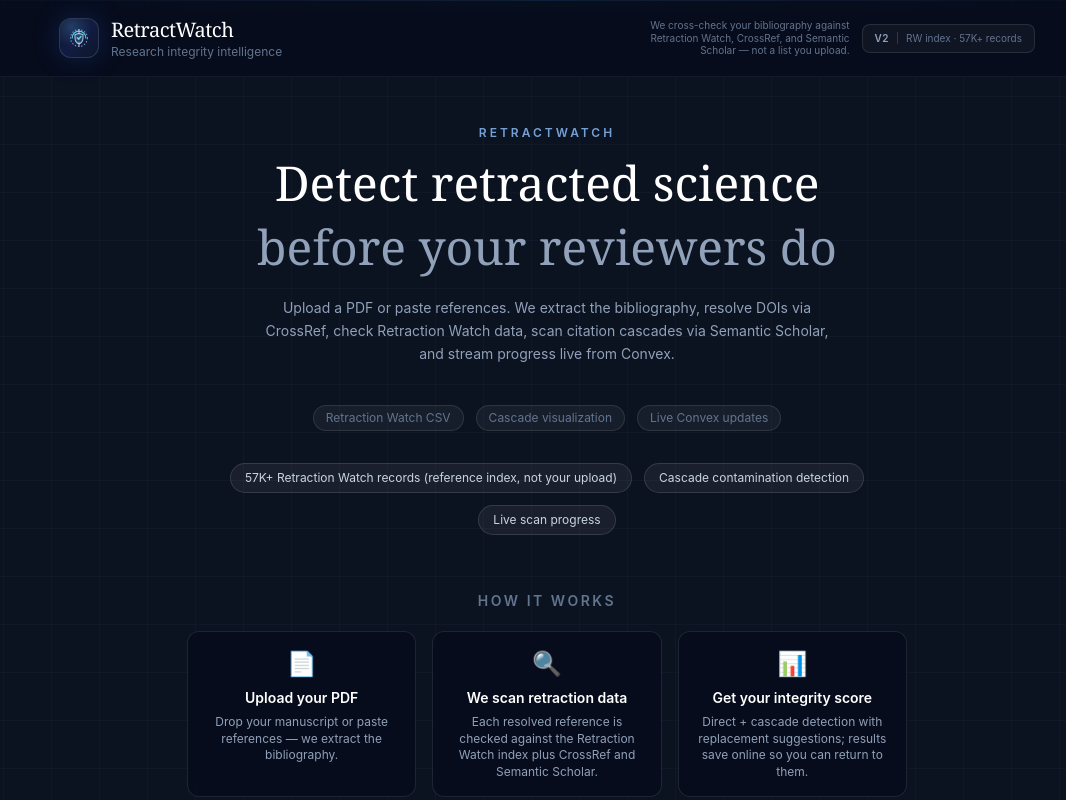
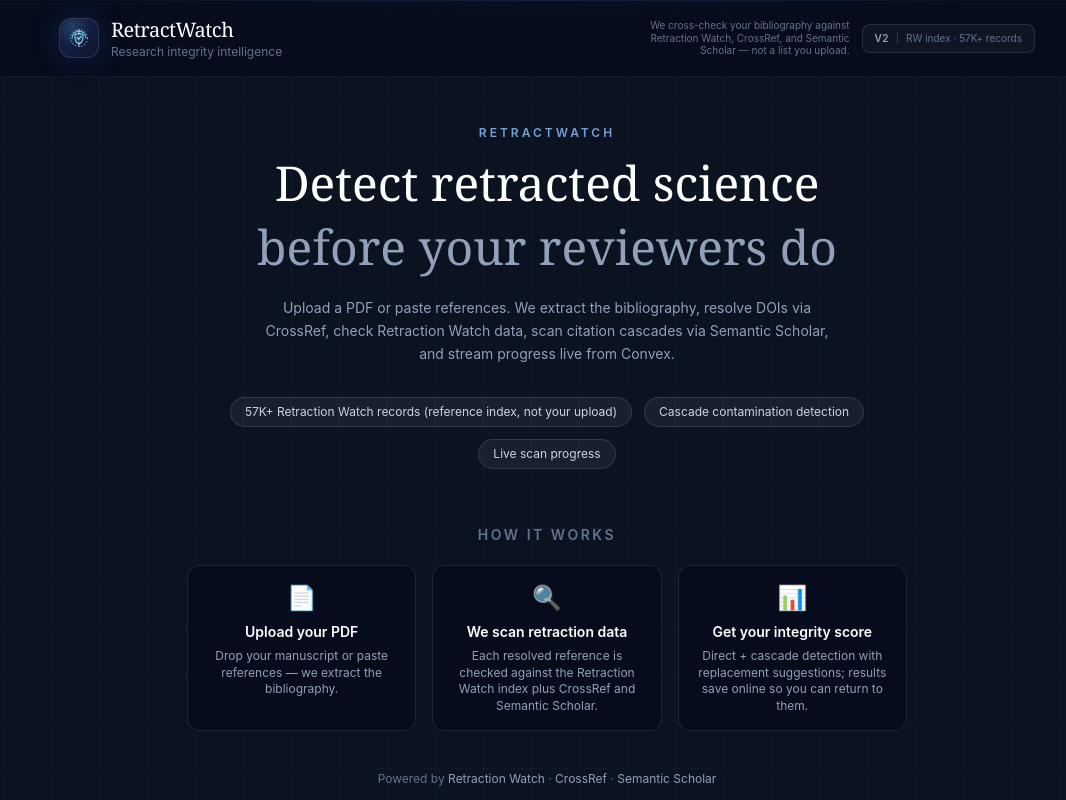
Before and after one commit to mosiinmushtaq70-a11y/retractwatch, a Next.js app: page / in a window 1280 px wide. Shown: the top 800 px of the page, without its empty margins (93-1159 px from the left). Built offline with nearby package versions, Linux system fonts and the light colour scheme; no server answers.

Commit message:
fix(ui): remove redundant feature badge pills from home page

```diff
--- a/app/page.tsx
+++ b/app/page.tsx
@@ -203,17 +203,6 @@
             via Semantic Scholar, and stream progress live from Convex.
           </p>
 
-          <div className="mt-10 flex flex-wrap items-center justify-center gap-3 text-xs text-slate-500">
-            <span className="rounded-full border border-white/10 bg-white/5 px-3 py-1">
-              Retraction Watch CSV
-            </span>
-            <span className="rounded-full border border-white/10 bg-white/5 px-3 py-1">
-              Cascade visualization
-            </span>
-            <span className="rounded-full border border-white/10 bg-white/5 px-3 py-1">
-              Live Convex updates
-            </span>
-          </div>
 
             <div className="mt-8 flex flex-wrap items-center justify-center gap-2 sm:gap-3">
               {[
```
